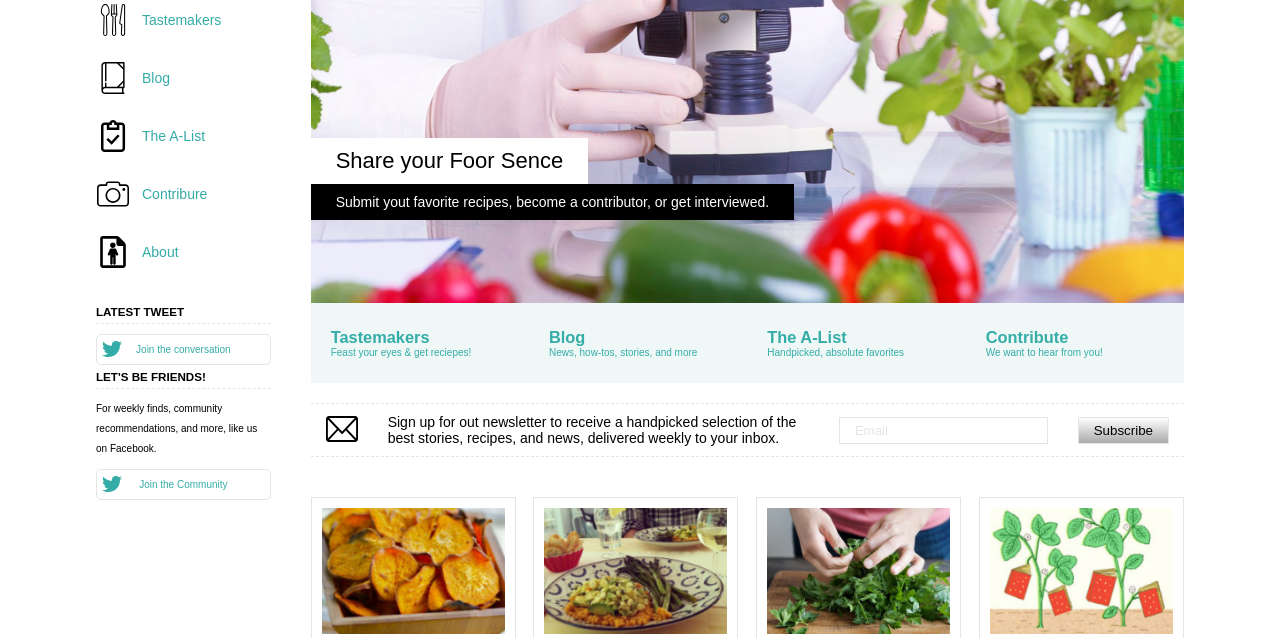
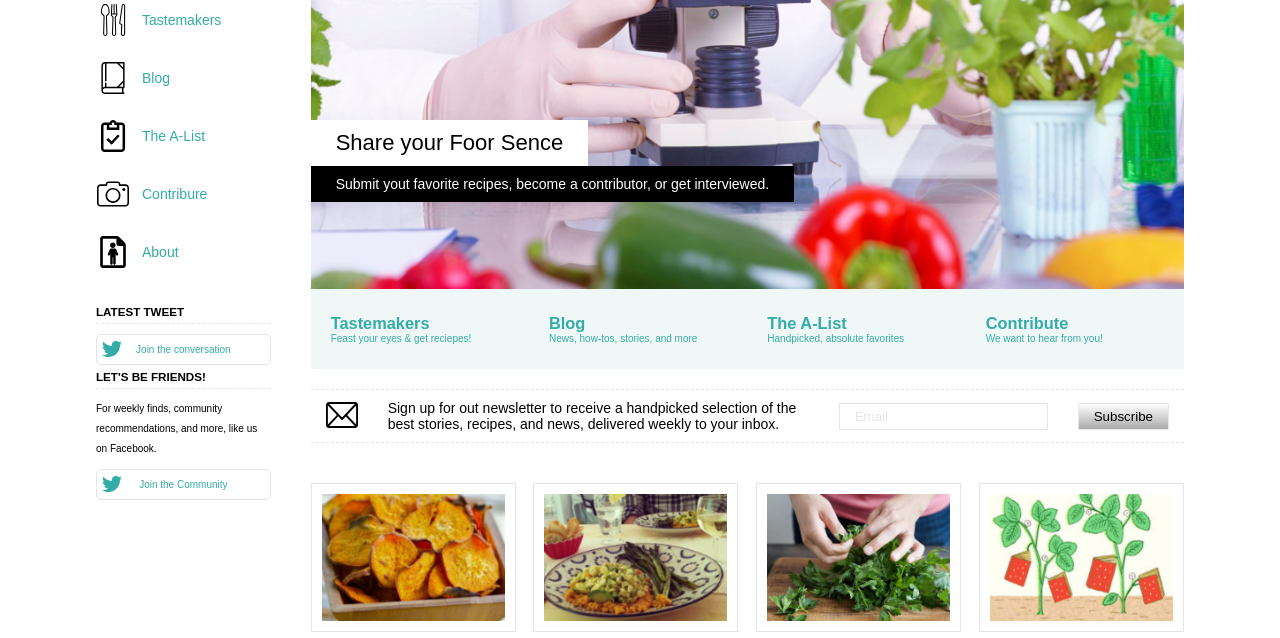
Before and after one commit to 1ek/Balanov_tasks, a plain HTML site: page task1.1/index.html in a window 1280 px wide. Shown: the part 162-800 px from the top of the page. Drawn offline with Linux system fonts and the light colour scheme.

Commit message:
fix banner

```diff
--- a/task1.1/styles/banner.css
+++ b/task1.1/styles/banner.css
@@ -1,10 +1,10 @@
 .banner {
-  height: 445px;
   background-size: cover;
 }
 
 .banner-text {
-  margin-top: 280px;
+  margin-top: 30%;
+  margin-bottom: 10%;
 }
 
 .banner-text-1,
```
